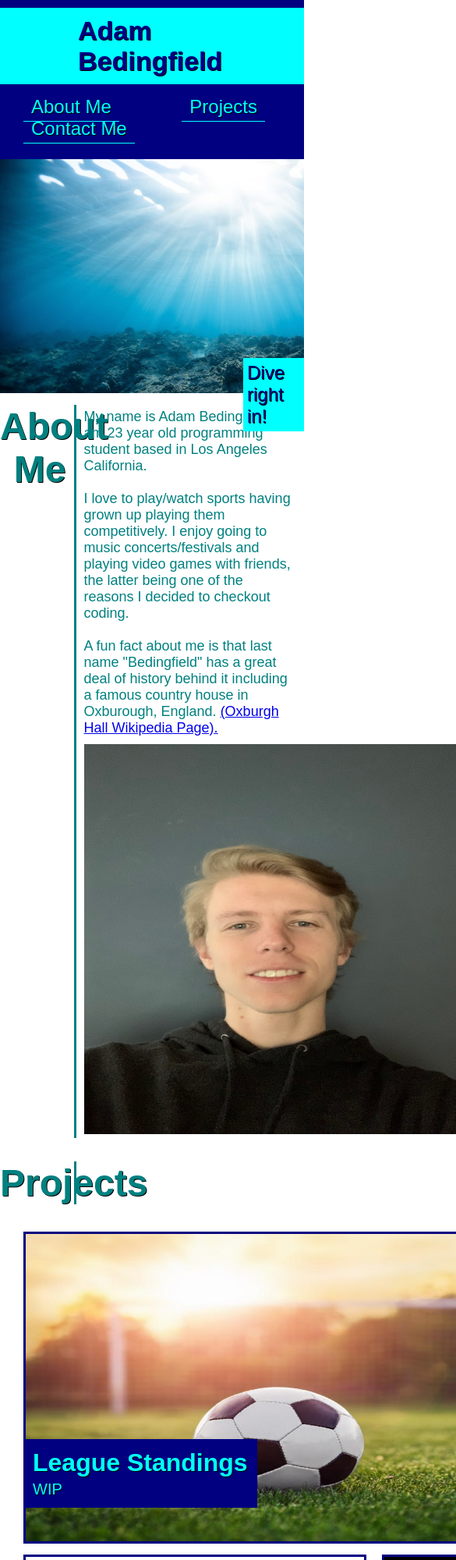
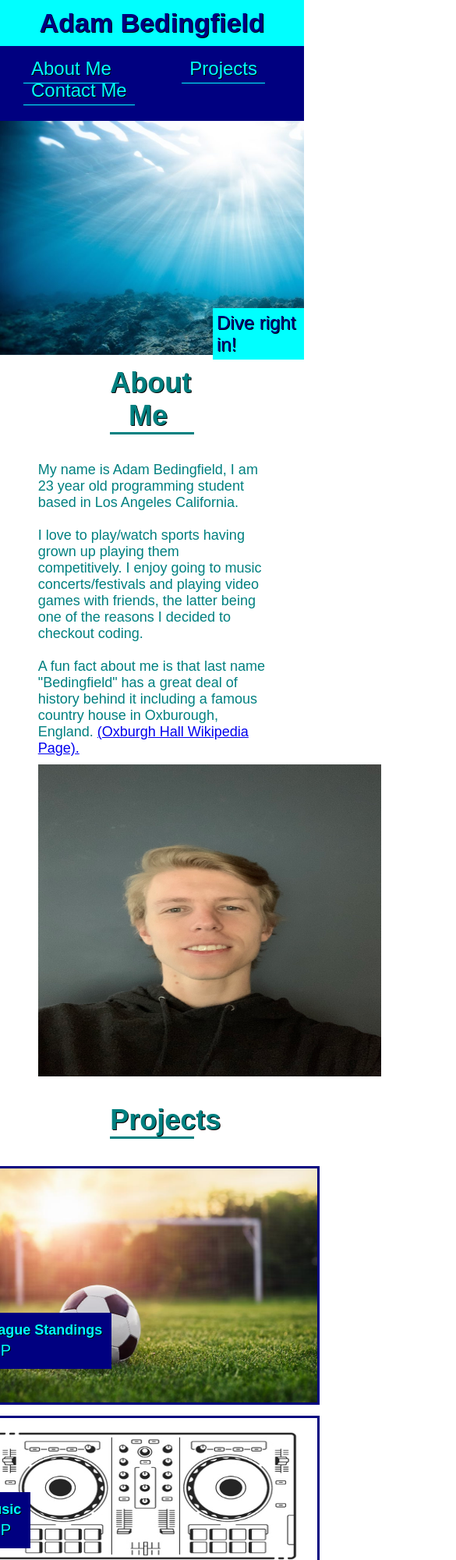
Before and after one commit to adambedingfield/Portfolio, a plain HTML site: page index.html in a window 390 px wide. Shown: the top 2000 px of the page at 78% size, 585 px wide, since content can reach past the window. Drawn offline with Linux system fonts and the light colour scheme.

Commit message:
finished media queries

```diff
--- a/assets/css/style.css
+++ b/assets/css/style.css
@@ -245,3 +245,86 @@ text-shadow: 1px 1px black;
 .contact nav ul li a:hover {
     opacity: .5;
 }
+
+/* Media Queries*/
+
+@media screen and (max-width: 980px) {
+    .contact {
+        width: 70%;
+    }
+    .small-project {
+        flex-direction: column;
+        justify-content: space-around;
+    }
+    .big-project-image img {
+        height: 300px;
+        width: 440px;
+    }
+
+    .info-position ul li{
+        font-size: 18px;
+    }
+
+    .project-section{
+        padding-left: 14%;
+    }
+
+    .section-title p img {
+        height: 400px;
+        width: 440px;
+    }
+
+}
+
+@media screen and (max-width: 768px) {
+    .project-section{
+        padding-left: 8%;
+    }
+    header {
+        display: block;
+        text-align: center;
+    }
+    header h1 {
+        margin: -10px;
+        padding: 10px;
+    }
+
+    header nav ul {
+        margin-top: 25px;
+    }
+}
+
+@media screen and (max-width: 575px) {
+    * {
+        box-sizing: initial;
+    }
+
+    .image-text {
+        top: 80%;
+        left: 70%;
+    }
+
+    .section-title {
+        justify-content: center;
+    }
+
+    .section-title h1 {
+        font-size: 36px;
+        border-bottom: 3px solid var(--primary-color);
+        border-right: none;
+        text-align: center;
+        margin-bottom: 15px;
+    }
+    .project-section {
+        padding-right: 12%;
+    }
+
+    .contact nav ul li {
+        color: var(--secondary-color);
+    }
+
+    .contact nav ul li a {
+        color: var(--secondary-color);
+    }
+
+}
```
